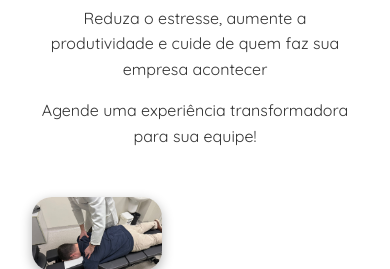
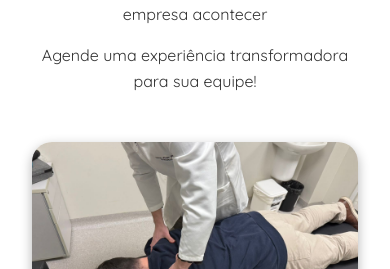
Before and after one commit to felipelblatt/FBMassoterapia, a plain HTML site: page index.html in a window 390 px wide. Shown: the part 575-844 px from the top of the page. Drawn offline with Linux system fonts and the light colour scheme.

Commit message:
Add files via upload

```diff
--- a/index.html
+++ b/index.html
@@ -50,6 +50,7 @@
     section {
       padding: 2rem 1rem;
       min-height: 100vh;
+      scroll-margin-top: 100px; /* Compensa cabeçalho sticky */
     }
 
     .page-inicial, .beneficios, .como-funciona {
@@ -184,6 +185,8 @@
       .imagem-direita, .foto-contato {
         margin-top: 2rem;
         flex: 1 1 100%;
+        max-width: 100%; /* Corrigido: imagens maiores no celular */
+        height: auto;
       }
 
       .container {
```
